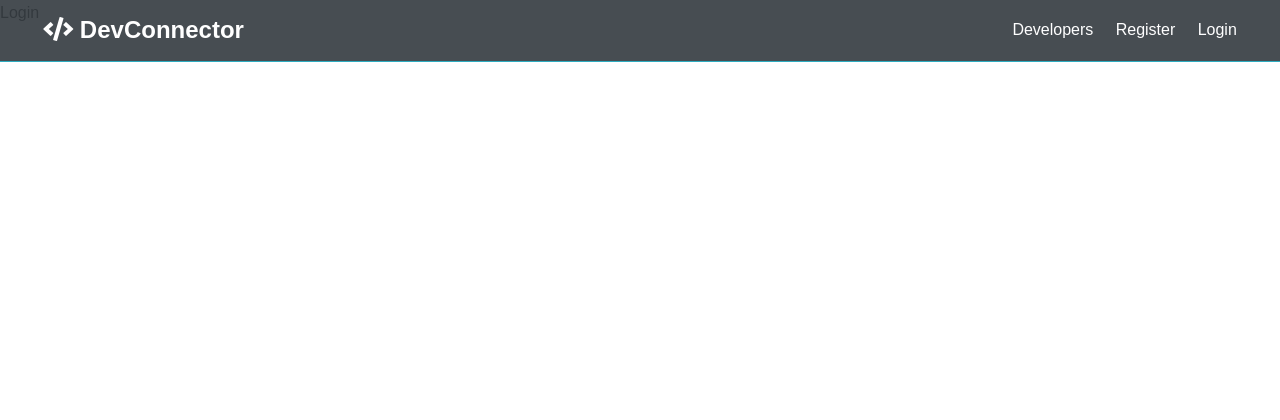
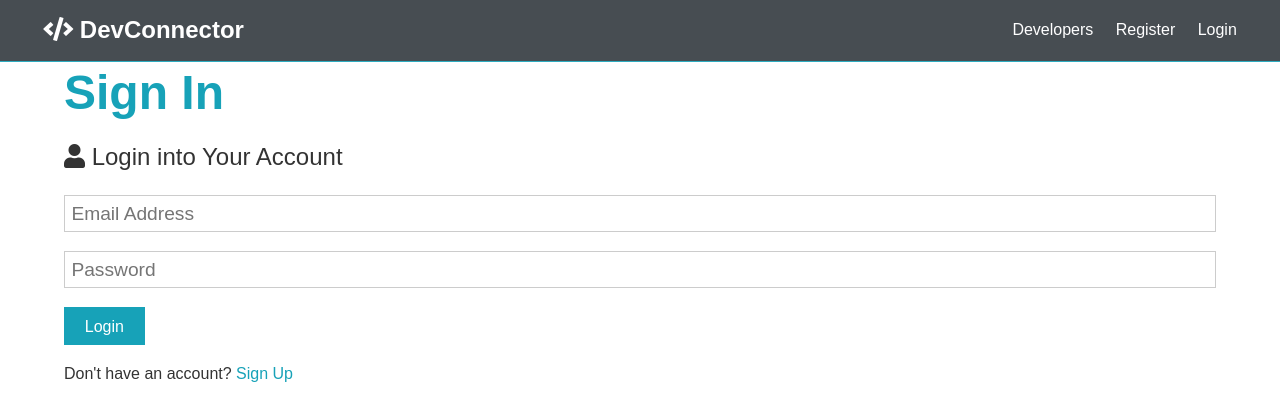
Before and after one commit to iqbalnafee/MERN-FULL-STACK, a React (Create React App) app in the folder clientside/: page /login in a window 1280 px wide. Shown: the top 420 px of the page. Built offline with nearby package versions, Linux system fonts and the light colour scheme.

Commit message:
axios removed and login file changed

```diff
--- a/clientside/src/components/auth/Login.js
+++ b/clientside/src/components/auth/Login.js
@@ -1,12 +1,65 @@
-import React from 'react'
+import React,{Fragment,useState} from 'react'
+
+
 
 const Login = () => {
+
+
+    const [formData,setFormData] = useState({
+
+        email:'',
+        password:'',
+
+    }); // formData is an object with all of the field values. setFormData is a function to update our state we are gonna pull out from useState()
+
+    const onChange = (e) => {
+        setFormData({...formData,[e.target.name]:e.target.value});
+    }
+    //setFormData used for changed the useState state. Hence we used {} inside setFormData
+    //Inside {}, first we copy the formdata by using ...formData. Then we change each value in our form name attribute by using [e.target.name]:e.target.value
+
+    // {} after = means variable
+
+    const onSubmit = async (e) => {
+        e.preventDefault();
+
+        console.log("SUCCESS");
+
+
+    }
+
+
+    const {email,password} = formData;
+
     return (
-        <div>
+        <Fragment>
+            <h1 className="large text-primary" style={{ marginTop:"5%",marginLeft:"5%"}}>Sign In</h1>
+            <p style={{ marginLeft:"5%" }} className="lead"><i className="fas fa-user"></i> Login into Your Account</p>
+            <form className="form" onSubmit = {(e) => onSubmit(e)}  style={{ marginLeft:"5%",marginRight:"5%"  }}>
 
-            Login
+                <div className="form-group">
+                <input type="email" placeholder="Email Address" name="email"
+                value = {email}
+                onChange = {(e) => {onChange(e)}}/>
 
-        </div>
+                </div>
+                <div className="form-group">
+                <input
+                    type="password"
+                    placeholder="Password"
+                    name="password"
+                    value = {password}
+                    onChange = {(e) => {onChange(e)}}
+                    minLength="6"
+                />
+                </div>
+
+                <input type="submit" className="btn btn-primary" value="Login" />
+            </form>
+            <p className="my-1" style={{ marginLeft:"5%"}}>
+                Don't have an account? <a href="register.html">Sign Up</a>
+            </p>
+        </Fragment>
     )
 }
 
--- a/clientside/src/components/auth/Register.js
+++ b/clientside/src/components/auth/Register.js
@@ -1,8 +1,6 @@
 import React,{Fragment,useState} from 'react'
 
-//we will use reduxe for backend request
-//but for testing purpose we will do this followings
-import axios from 'axios';
+
 
 const Register = () => {
 
@@ -28,24 +26,8 @@
             console.log('Password mismatch');
         }
         else{
-            //console.log(formData);
-            const newUser = {
-                name,
-                email,
-                password
-            }
-            try {
-                const config = {
-                    headers:{
-                        'Content-Type':'application/json'
-                    }
-                }
-                const body = JSON.stringify(newUser); //make newUser as a json object
-                const res = await axios.post('api/users',body,config); // api/users server side or backend's routes/api/users.js post request
-                console.log(res.data);
-            } catch (error) {
-                console.error(error.response.data);
-            }
+            console.log("SUCCESS");
+
         }
     }
 
```
